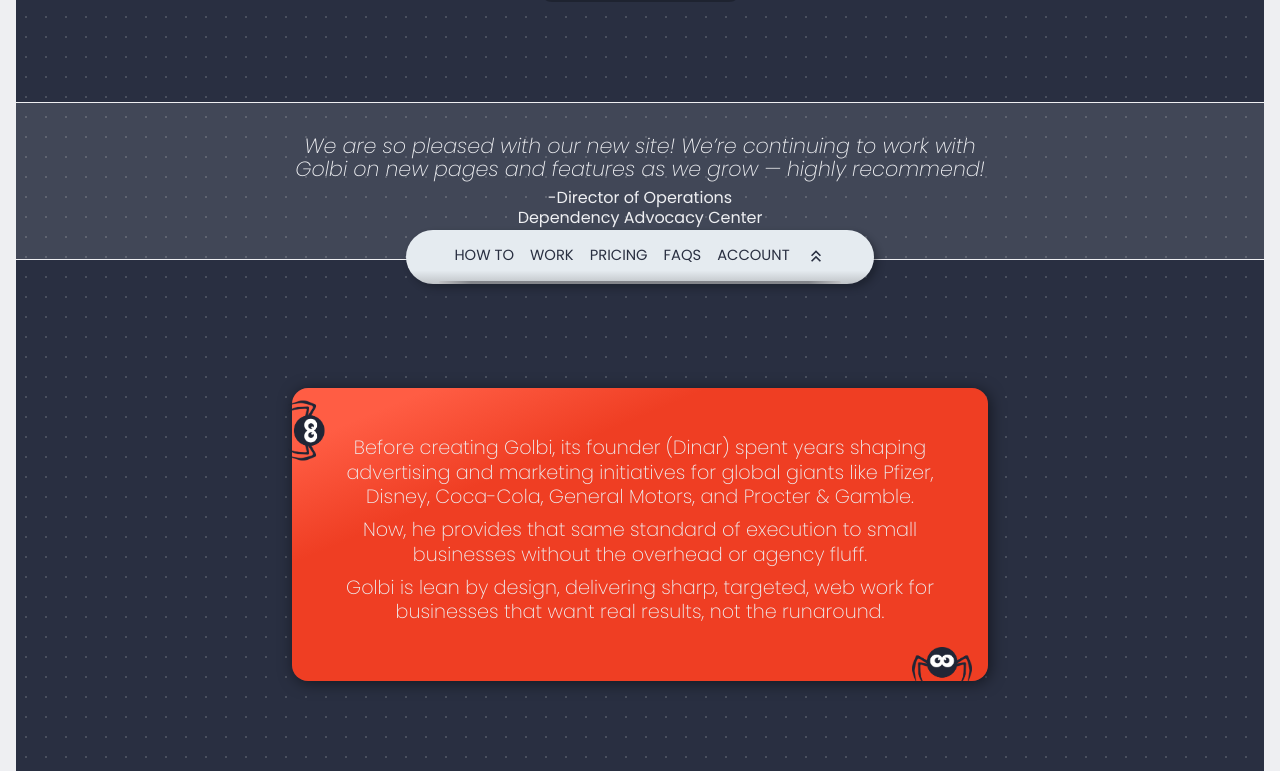
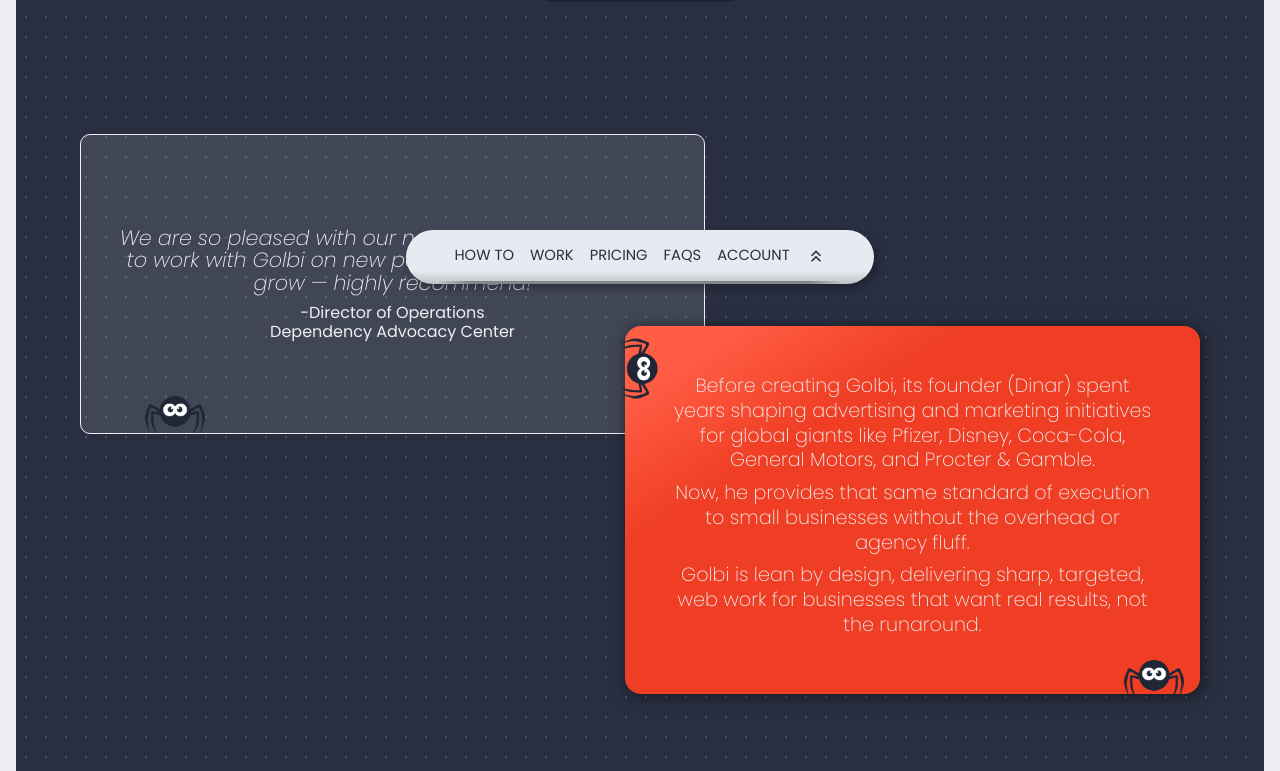
Before and after one commit to dinardavis/golbi, a React (Create React App) app in the folder client/: page / in a window 1280 px wide. Shown: the part 489-1260 px from the top of the page. Built offline with nearby package versions, Linux system fonts and the light colour scheme.

Commit message:
Merge testimonial and about sections

```diff
--- a/client/src/assets/css/style.css
+++ b/client/src/assets/css/style.css
@@ -339,16 +339,24 @@
 
 .about-section {
   display: flex;
-  justify-content: center;
-  align-items: center;
-  padding: 2rem;
+  align-items: center;
+  padding: 4rem;
   margin-top: 6rem;
   height: 100%;
 }
 
+.about-section-inner {
+  display: flex;
+  position: relative;
+  width: 100%;
+  height: 100%;
+}
+
 .about-content {
   position: relative;
+  max-width: 600px;
   padding: 3rem;
+  margin: 4rem 0 0 -5rem;
   color: var(--font-secondary);
   background-image: linear-gradient(to bottom right, #ff5d44 10%, #ef3e23 30%);
   border-radius: 1rem;
@@ -395,6 +403,48 @@
   color: var(--font-primary);
   transform: translateY(-1px);
 } */
+
+/* TESTIMONIAL SECTION  */
+.testimonial-section {
+  position: relative;
+  align-self: flex-start;
+  display: flex;
+  flex-direction: column;
+  justify-content: center;
+  align-items: center;
+  min-height: 300px;
+  padding: 2rem;
+  margin-top: -8rem;
+  text-align: center;
+  border: 1.5px solid var(--white);
+  border-radius: 10px;
+  background-color: #ffffff1d;
+}
+
+.testimonial-copy {
+  max-width: 700px;
+  margin-bottom: 0.5rem;
+  font-size: 1.29rem;
+  font-weight: 100;
+  font-style: italic;
+  line-height: 1.1;
+}
+
+.testimonial-author {
+  line-height: 1.2;
+}
+
+.testimonial-spider-1 {
+  position: absolute;
+  width: 60px;
+  opacity: 1;
+}
+
+.testimonial-spider-1 {
+  bottom: 0rem;
+  left: 4rem;
+  transform: rotate(0deg);
+}
 
 .steps-section {
   display: flex;
@@ -1076,34 +1126,6 @@
   background: var(--accent-1);
   color: var(--font-secondary);
   border: 1.5px solid var(--accent-1);
-}
-
-/* TESTIMONIAL SECTION  */
-
-.testimonial-section {
-  display: flex;
-  flex-direction: column;
-  justify-content: center;
-  align-items: center;
-  width: 100%;
-  padding: 2rem;
-  text-align: center;
-  border-top: 1.5px solid var(--white);
-  border-bottom: 1.5px solid var(--white);
-  background-color: #ffffff1d;
-}
-
-.testimonial-copy {
-  max-width: 700px;
-  margin-bottom: 0.5rem;
-  font-size: 1.29rem;
-  font-weight: 100;
-  font-style: italic;
-  line-height: 1.1;
-}
-
-.testimonial-author {
-  line-height: 1.2;
 }
 
 /* PRICING SECTION */
@@ -2603,6 +2625,20 @@
     margin: 0.5rem 0;
   }
 
+  .testimonial-section {
+    margin-top: 0;
+    min-height: auto;
+  }
+
+  .about-section-inner {
+    flex-direction: column;
+  }
+
+  .about-content {
+    margin: 1rem 0 0 0;
+    max-width: 100%;
+  }
+
   .case-studies-top-content-container {
     flex-direction: column;
   }
--- a/client/src/components/About.js
+++ b/client/src/components/About.js
@@ -2,7 +2,8 @@
 import { useRef } from "react";
 import { useInView } from "framer-motion";
 import spider from "../assets/imgs/logo_spider_only.png";
-
+import IntroTestimonial from "./IntroTestimonial"
+import Intro from "./Intro";
 
 function Section({ children }) {
   const ref = useRef(null);
@@ -28,6 +29,8 @@
   return (
     <>
       <Section>
+        <div className="about-section-inner">
+          <IntroTestimonial />
           <div className="about-content">
             <img className="about-spider-1" src={spider} alt="Golbi spider" />
             <p className="about-copy">Before creating Golbi, its founder (<a className="about-link">Dinar</a>) spent years shaping advertising and marketing initiatives for global giants like Pfizer, Disney, Coca-Cola, General Motors, and Procter & Gamble.</p>
@@ -37,7 +40,7 @@
             <p className="about-copy">Golbi is lean by design, delivering sharp, targeted, web work for businesses that want real results, not the runaround.</p>
             <img className="about-spider-2" src={spider} alt="Golbi spider" />
           </div>
-
+        </div>
       </Section>
     </>
   );
--- a/client/src/components/Home.js
+++ b/client/src/components/Home.js
@@ -12,7 +12,6 @@
 import AccountManagementModal from "./AccountManagementModal";
 import About from "./About";
 import CaseStudies from "./CaseStudies";
-import IntroTestimonial from "./IntroTestimonial";
 
 export default function Home() {
   const [showModal, setShowModal] = useState(false);
@@ -127,7 +126,6 @@
         setSuccess={setSuccess}
       />
       <Intro />
-      <IntroTestimonial />
       {/* <ServicesTicker /> */}
       <About />
       <Steps />
--- a/client/src/components/IntroTestimonial.js
+++ b/client/src/components/IntroTestimonial.js
@@ -1,9 +1,10 @@
 import React from "react";
-
+import spider from "../assets/imgs/logo_spider_only.png";
 
 export default function IntroTestimonial() {
   return (
       <div className="testimonial-section">
+        <img className="testimonial-spider-1" src={spider} alt="Golbi spider" />
         <p className="testimonial-copy">
           We are so pleased with our new site! We’re continuing to work with Golbi on new pages and features as we grow — highly recommend!
         </p>
```
Lines whose indentation alone changed are shown as unchanged.
